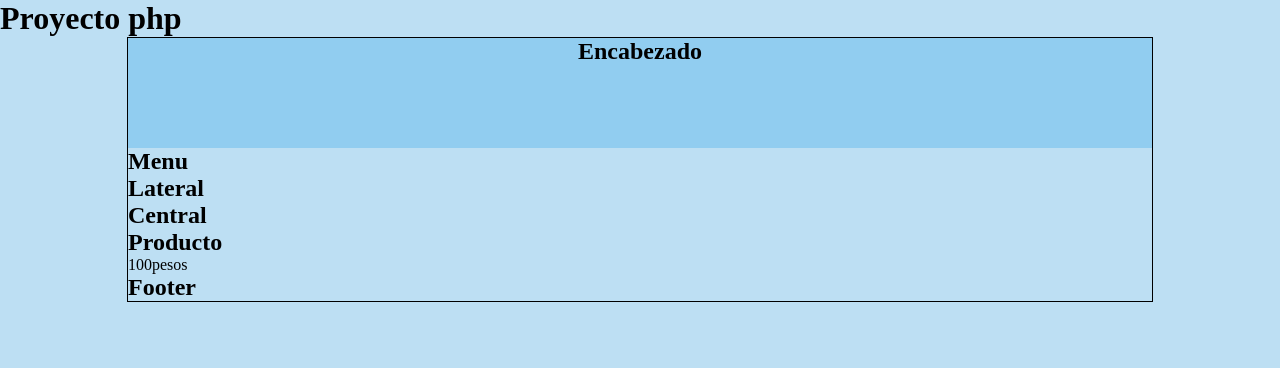
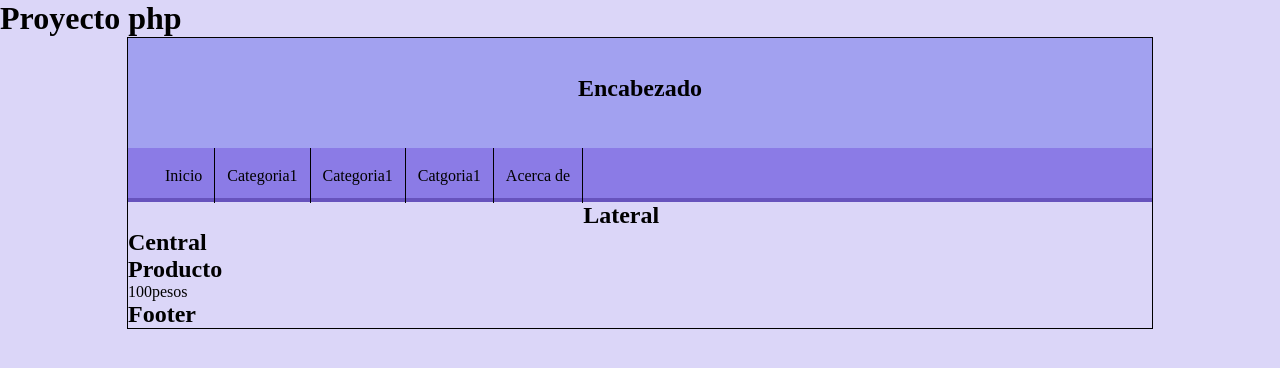
Before and after one commit to sofiabarreramontenegro26-tech/Pruebaphp, a PHP site: page / in a window 1280 px wide. Shown: the top 368 px of the page. Run offline with PHP 8.4, Linux system fonts and the light colour scheme.

Commit message:
creacion del encabezado y del formato para menu

```diff
--- a/index.html
+++ b/index.html
@@ -6,7 +6,7 @@
    <link href="style.css" rel="stylesheet">
      <title>PROYECTO PHP</title>
  </head>
- <body>
+<body>
     <h1>Proyecto php</h1>
 
 <div id="container">
@@ -14,7 +14,23 @@
           <h2>Encabezado</h2>
      </header>
      <nav id="menu">
-         <h2>Menu</h2>
+        <ul>
+          <li>
+           <a href="#">Inicio</a>
+          </li>
+           <li>
+           <a href="#">Categoria1</a>
+          </li>
+           <li>
+           <a href="#">Categoria1</a>
+          </li>
+           <li>
+           <a href="#">Catgoria1</a>
+            <li>
+           <a href="#">Acerca de</a>
+          </li>
+          </li>
+        </ul>
      </nav>
      <div id="content">
          <aside id="lateral">
--- a/style.css
+++ b/style.css
@@ -3,7 +3,7 @@
     padding: 0px;
 }
 body{
-    background-color: rgb(189, 223, 243);
+    background-color: rgb(219, 214, 248);
 }
 
 #container{
@@ -13,9 +13,35 @@
 }
 #header{
     height: 110px;
-    background-color: rgb(145, 205, 240);
+    background-color: rgb(162, 161, 240);
     color: black;
     text-align: center;
-    line-height: 100pxgit ;
-
+    line-height: 100px;
 }
+#menu{
+    background-color: rgb(139, 123, 230);
+    color: black;
+    height: 50px;
+    border-bottom: 4px solid rgb(103, 83, 189);
+}
+#menu ul{
+    list-style: none;
+    text-decoration: none;
+    margin: 0px auto;
+    margin-left: 25px;
+}
+#menu ul li{
+    line-height: 55px;
+    float: left;
+    border-right: 1px solid black;
+}
+#menu a{
+    display: block;
+    color: black;
+    text-decoration: none;
+    padding-left:  12px;
+    padding-right: 12px;
+}
+#menu a:hover{
+    background: rgb(207, 179, 243);
+}
```
